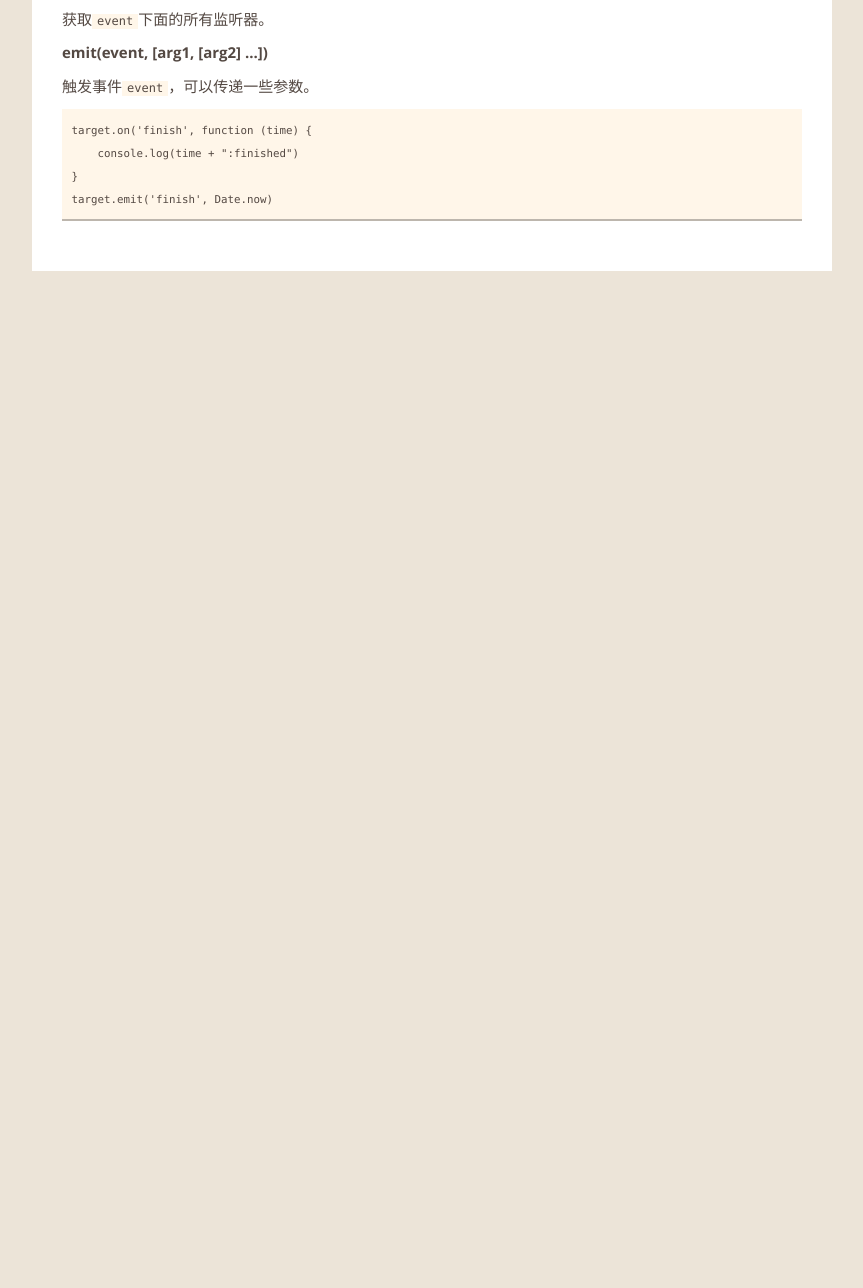
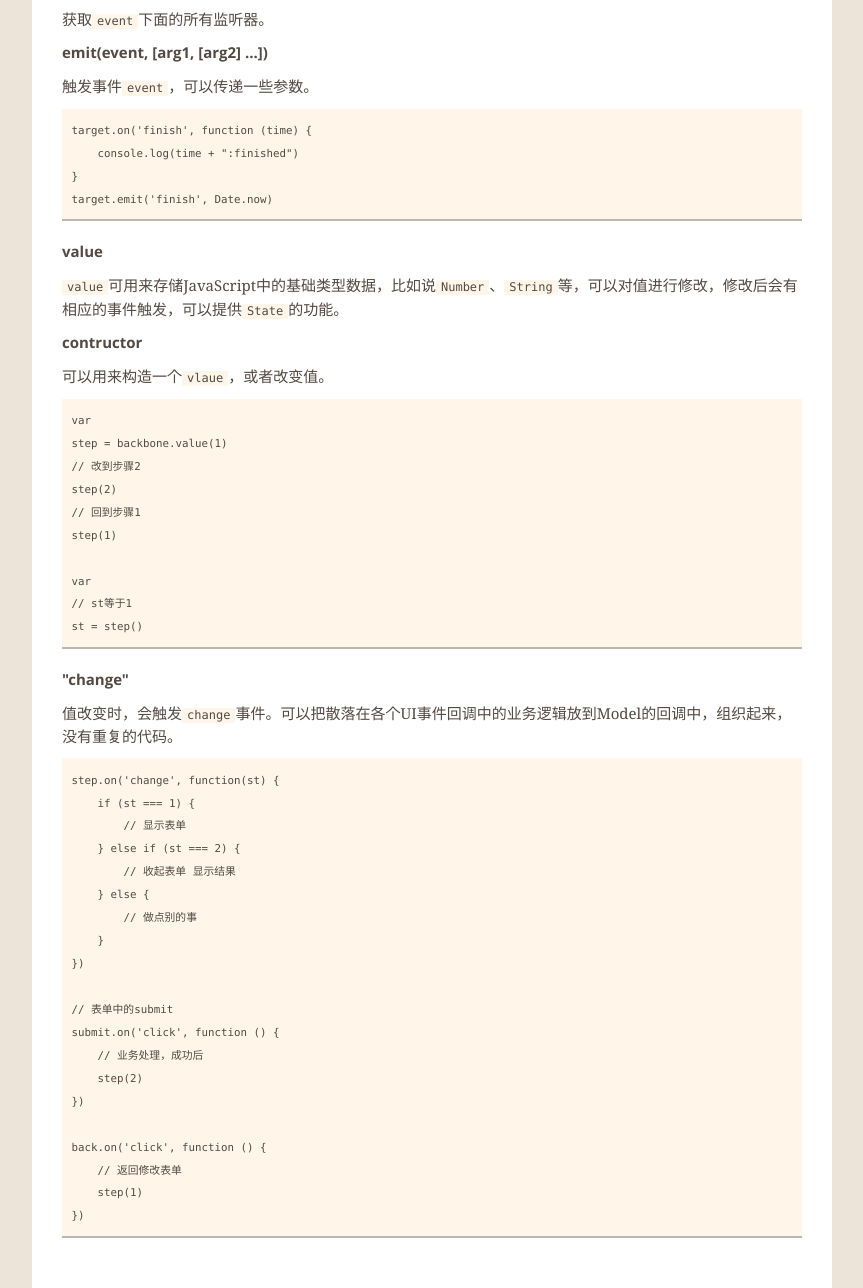
Before and after one commit to island205/basestone, a plain HTML site: page doc.html in a window 1280 px wide. Shown: the part 1224-2512 px from the top of the page, without its empty margins (198-1061 px from the left). Before the commit the page ends 1495 px from the top, so only its background shows below. Drawn offline with nearby package versions, Linux system fonts and the light colour scheme.

Commit message:
value doc

```diff
--- a/doc.html
+++ b/doc.html
@@ -53,7 +53,6 @@ target.on('finish', finishHandler)
 
                 <h6 id="removeAllListeners">removeAllListeners([event])</h6>
                 <p>移除<code>event</code>下面所有监听器，如果没有传入<code>event</code>，移除所有的监听器。</p>
-            </section>
 
                 <h6 class="setMaxListeners">setMaxListeners(n)</h6>
                 <p>设置某个具体事件的最大监器个数，默认值为10。</p>
@@ -69,6 +68,48 @@ target.on('finish', finishHandler)
     console.log(time + ":finished")
 }
 target.emit('finish', Date.now)</code></pre>
+            </section>
+
+            <section id="value">
+                <h4>value</h4>
+                <p><code>value</code>可用来存储JavaScript中的基础类型数据，比如说<code>Number</code>、<code>String</code>等，可以对值进行修改，修改后会有相应的事件触发，可以提供<code>State</code>的功能。</p>
+                <h6 id="value-contructor">contructor</h6>
+                <p>可以用来构造一个<code>vlaue</code>，或者改变值。</p>
+                <pre><code>var
+step = backbone.value(1)
+// 改到步骤2
+step(2)
+// 回到步骤1
+step(1)
+
+var
+// st等于1
+st = step()</code></pre>
+
+
+                <h6 id="value-change">"change"</h6>
+                <p>值改变时，会触发<code>change</code>事件。可以把散落在各个UI事件回调中的业务逻辑放到Model的回调中，组织起来，没有重复的代码。</p>
+                <pre><code>step.on('change', function(st) {
+    if (st === 1) {
+        // 显示表单
+    } else if (st === 2) {
+        // 收起表单 显示结果
+    } else {
+        // 做点别的事
+    }
+})
+
+// 表单中的submit
+submit.on('click', function () {
+    // 业务处理，成功后
+    step(2)
+})
+
+back.on('click', function () {
+    // 返回修改表单
+    step(1)
+})</code></pre>
+            </section>
 
         </div>
         <div class="sidebar">
@@ -89,10 +130,10 @@ target.emit('finish', Date.now)</code></pre>
                 </ul>
                 </li>
                 <li>
-                <h4><a href="">value</a></h4>
+                <h4><a href="#value">value</a></h4>
                 <ul>
-                    <li><a href="">contructor</a></li>
-                    <li><a href="">"change"</a></li>
+                    <li><a href="#value-contructor">contructor</a></li>
+                    <li><a href="#value-change">"change"</a></li>
                 </ul>
                 </li>
                 <li>
```
